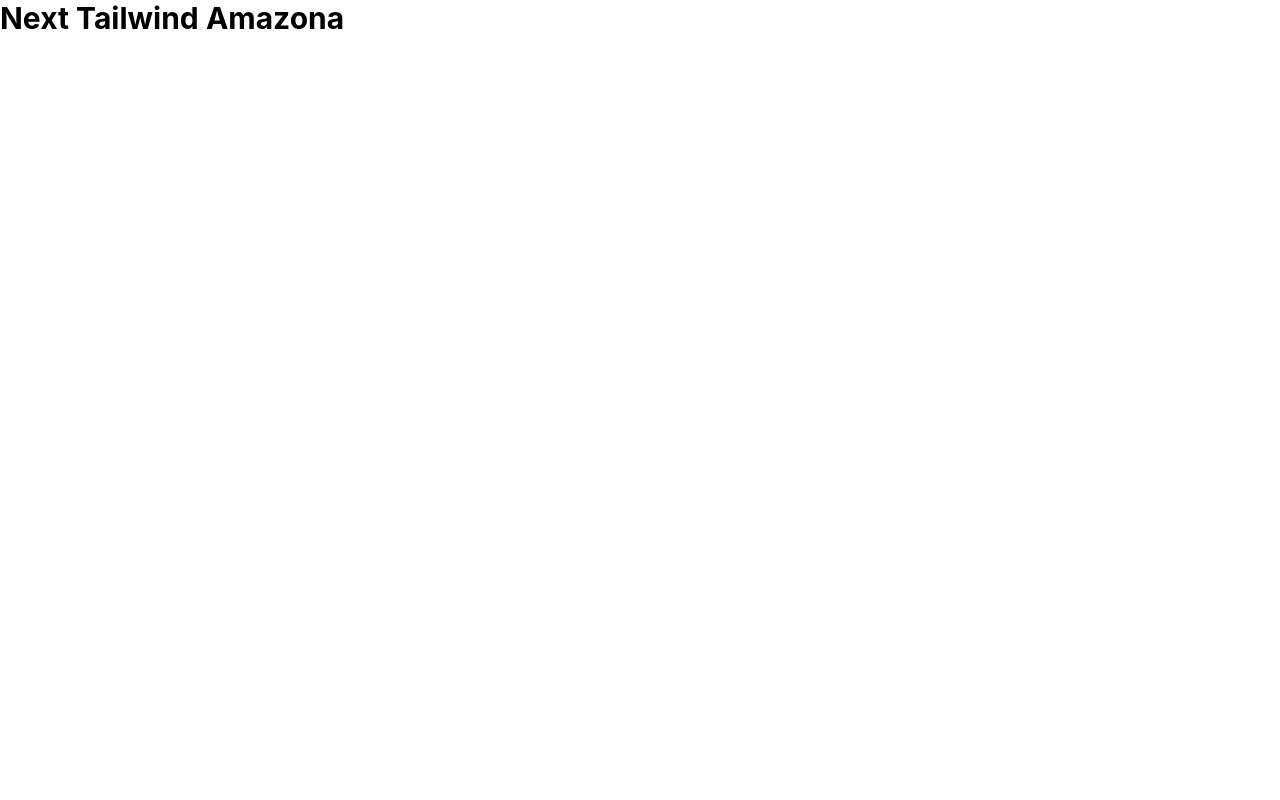
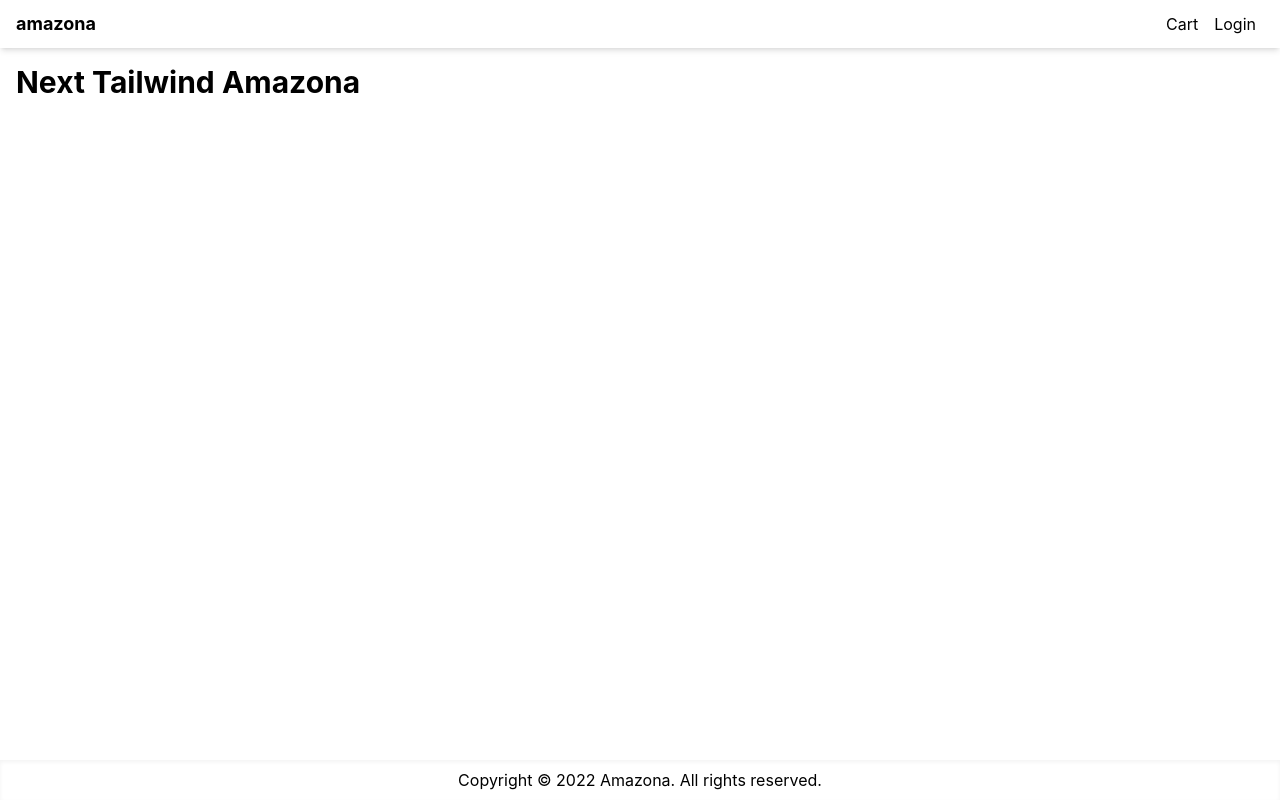
Before and after one commit to ducchungtx/next-amazona-new, a Next.js app: page / in a window 1280 px wide. Built offline with nearby package versions, Linux system fonts and the light colour scheme.

Commit message:
Config eslint and style main layout

```diff
--- /dev/null
+++ b/components/Layout.js
@@ -0,0 +1,36 @@
+import React from 'react';
+import Head from 'next/head';
+import Link from 'next/link';
+
+export default function Layout({ children, title }) {
+  return (
+    <>
+      <Head>
+        <title>{title ? title + ' - Amazona' : 'Amazona'}</title>
+        <meta name="description" content="Ecommerce Website" />
+        <link rel="icon" href="/favicon.ico" />
+      </Head>
+      <div className="flex min-h-screen flex-col justify-between">
+        <header>
+          <nav className="flex h-12 items-center px-4 justify-between shadow-md">
+            <Link href="/">
+              <a className="text-lg font-bold">amazona</a>
+            </Link>
+            <div>
+              <Link href="/cart">
+                <a className="p-2">Cart</a>
+              </Link>
+              <Link href="/login">
+                <a className="p-2">Login</a>
+              </Link>
+            </div>
+          </nav>
+        </header>
+        <main className="container m-auto mt-4 px-4">{children}</main>
+        <footer className="flex h-10 justify-center items-center shadow-inner">
+          <p>Copyright © 2022 Amazona. All rights reserved.</p>
+        </footer>
+      </div>
+    </>
+  );
+}
--- a/pages/index.js
+++ b/pages/index.js
@@ -1,15 +1,11 @@
-import Head from 'next/head';
+import Layout from '../components/Layout';
 
 export default function Home() {
   return (
-    <div>
-      <Head>
-        <title>Create Next App</title>
-        <meta name="description" content="Generated by create next app" />
-        <link rel="icon" href="/favicon.ico" />
-      </Head>
-
-      <h1 className="text-3xl font-bold">Next Tailwind Amazona</h1>
-    </div>
+    <Layout title={'Home'}>
+      <div>
+        <h1 className="text-3xl font-bold">Next Tailwind Amazona</h1>
+      </div>
+    </Layout>
   );
 }
--- a/styles/globals.css
+++ b/styles/globals.css
@@ -19,7 +19,7 @@
   box-sizing: border-box;
 }
 
-@media (prefers-color-scheme: dark) {
+/* @media (prefers-color-scheme: dark) {
   html {
     color-scheme: dark;
   }
@@ -27,4 +27,4 @@
     color: white;
     background: black;
   }
-}
+} */
```
Also changed, not shown: .eslintrc.json, 1 other file (tests, documents, lock files or other folders).
